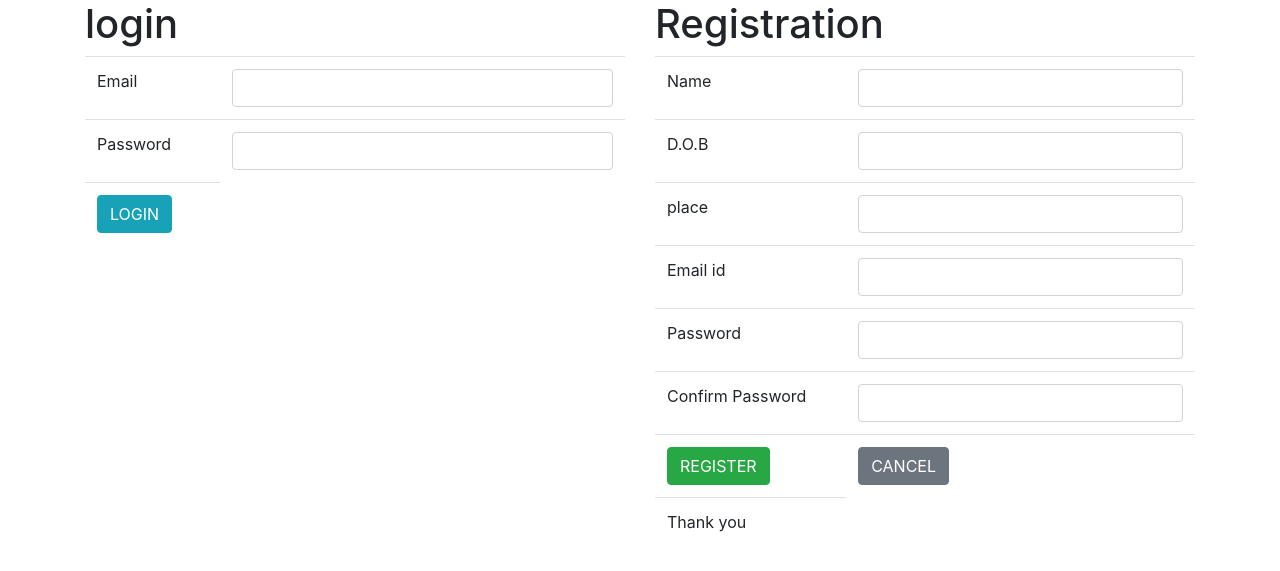
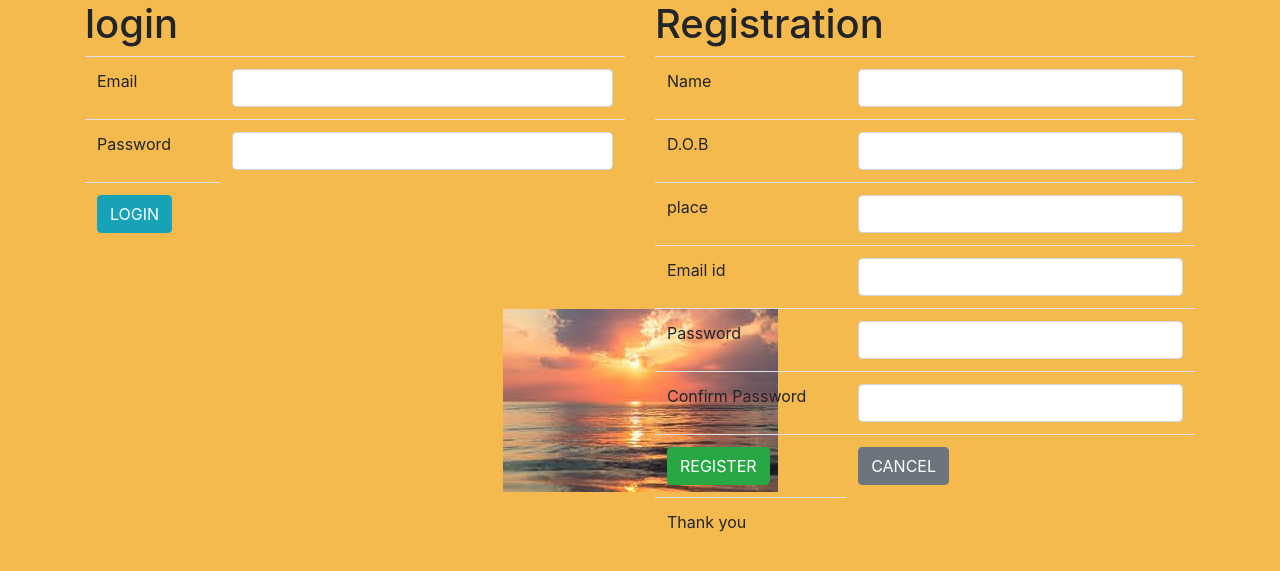
Before and after one commit to bismipoulose999/Login-and-Registration, a PHP site: page / in a window 1280 px wide. Shown: the top 571 px of the page. Run offline with PHP 8.4, Linux system fonts and the light colour scheme.

Commit message:
css added

```diff
--- /dev/null
+++ b/css/style.css
@@ -0,0 +1,4 @@
+.bgcolor
+{
+    background:rgb(245, 186, 77) url("../images/download.jpg") no-repeat fixed center;
+}
--- a/index.php
+++ b/index.php
@@ -1,12 +1,13 @@
 <!DOCTYPE html>
 <html lang="en">
 <head>
+    <link rel="stylesheet" href="css/style.css">
     <meta charset="UTF-8">
     <meta name="viewport" content="width=device-width, initial-scale=1.0">
     <title>Login and Registration</title>
     <link rel="stylesheet" href="https://cdn.jsdelivr.net/npm/bootstrap@4.5.3/dist/css/bootstrap.min.css" integrity="sha384-TX8t27EcRE3e/ihU7zmQxVncDAy5uIKz4rEkgIXeMed4M0jlfIDPvg6uqKI2xXr2" crossorigin="anonymous">
 </head>
-<body>
+<body class="bgcolor">
     <div class="container">
         <div class="row">
             <div class="col col-12 col-sm-6">
```
Also changed, not shown: images/download.jpg (added).
